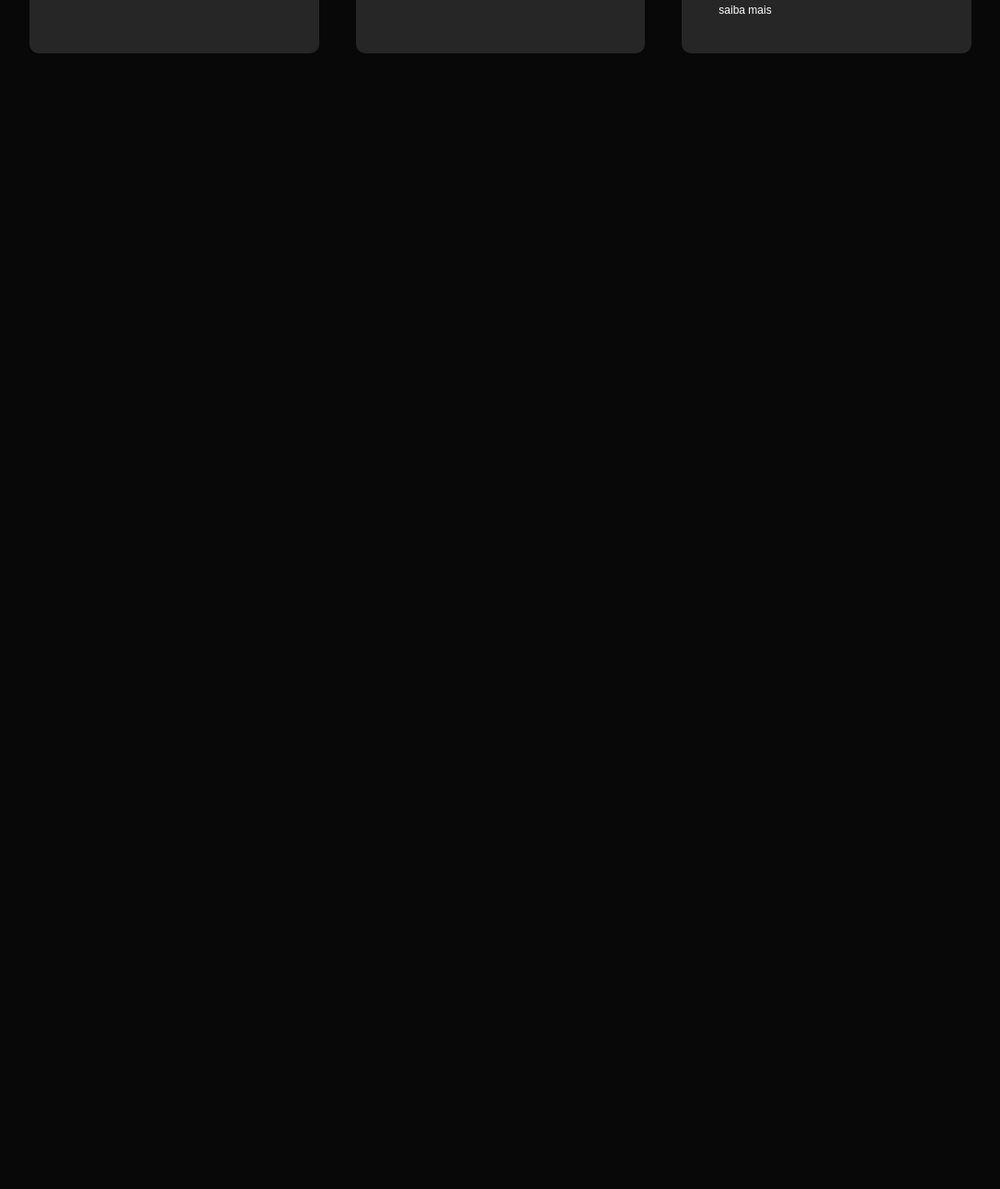
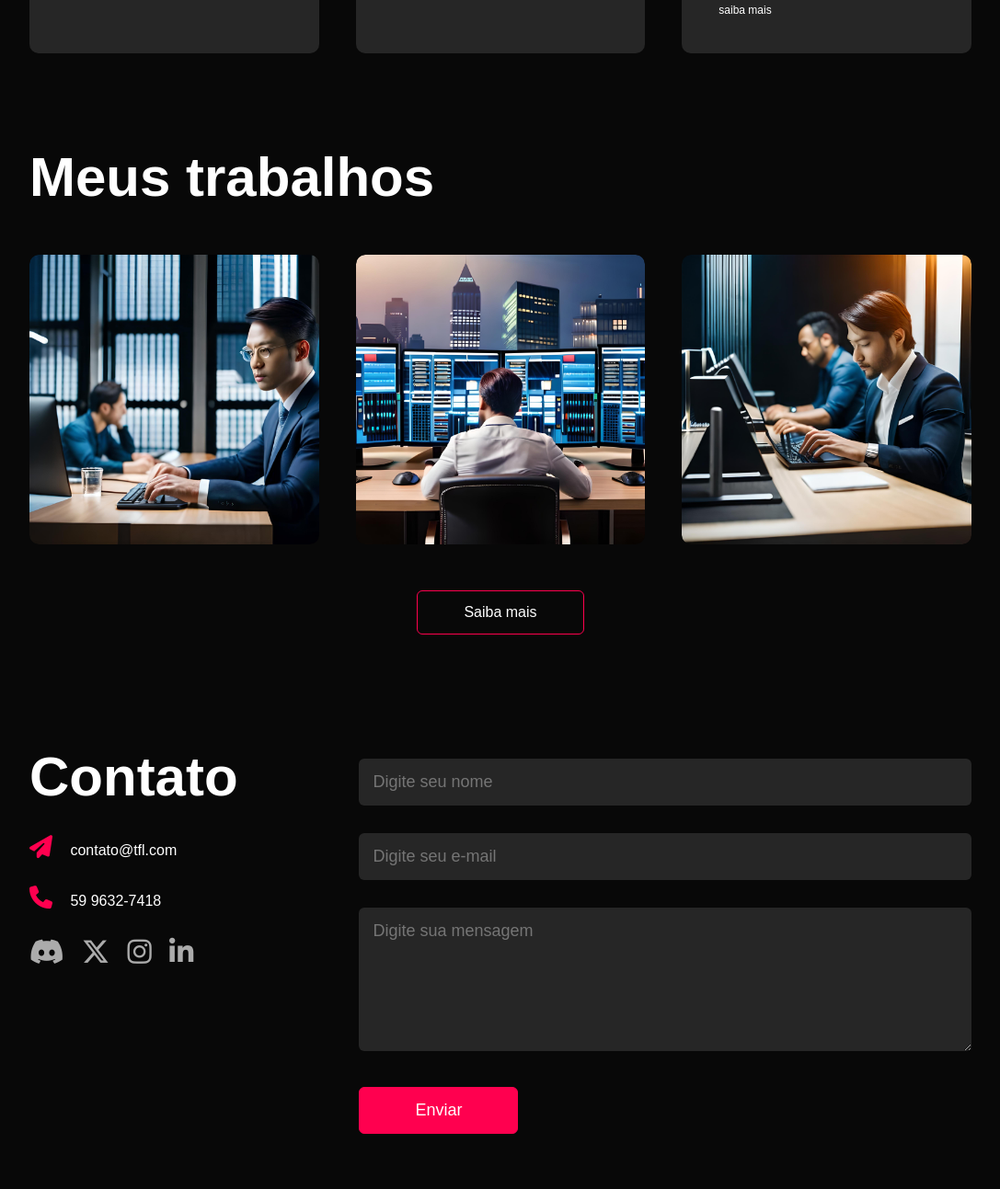
Before and after one commit to atalibaneto/TI36, a PHP site: page / in a window 1280 px wide. Shown: the part 1990-3283 px from the top of the page at 92% size, without its empty margins (96-1183 px from the left). Before the commit the page ends 2048 px from the top, so only its background shows below. Run offline with PHP 8.4, Linux system fonts and the light colour scheme; some libraries are stand-ins or nearby versions.

Commit message:
Aula 13/05/2025 - Portfolio+Contato

```diff
--- a/DesenvolveWEB/portfolio/css/style.css
+++ b/DesenvolveWEB/portfolio/css/style.css
@@ -9,6 +9,7 @@
     --branco: #FFF;
     --magenta: #FF004F;
     --bg-cinza: #262626;
+    --bg-cinza-claro: #ABABAB;
 }
 body {
     background-color: var(--bg-cinza-escuro);
@@ -169,3 +170,130 @@ nav ul li a:hover::after {
     background-color: var(--magenta);
     transform: translateY(-10px);
 }
+/* ******** PORTFÓLIO ******** */
+#portfolio {
+    padding: 50px 0;
+}
+.lista-trabalhos {
+    display: grid;
+    grid-template-columns: repeat(auto-fit, minmax(250px, 1fr));
+    gap: 40px;
+    margin-top: 50px;
+}
+.trabalhos {
+    border-radius: 10px;
+    position: relative;
+    overflow: hidden; /* o conteúdo que ultrapassar os limites do elemento serão ocultados */
+}
+.trabalhos img {
+    width: 100%;
+    border-radius: 10px;
+    display: block;
+    transition: transform 0.5s;
+}
+.layer {
+    width: 100%;
+    height: 0;
+    background: linear-gradient(rgba(0,0,0,0.6), var(--magenta));
+    border-radius: 10px;
+    position: absolute;
+    left: 0;
+    bottom: 0;
+    overflow: hidden;
+    display: flex;
+    align-items: center;
+    justify-content: center;
+    flex-direction: column;
+    padding: 0 40px;
+    text-align: center;
+    transition: height 0.5s;
+}
+.layer h3 {
+    margin-bottom: 20px;
+}
+.layer a {
+    margin-top: 20px;
+    color: var(--magenta);
+    text-decoration: none;
+    font-size: 18px;
+    line-height: 60px;
+    background-color: var(--branco);
+    width: 60px;
+    height: 60px;
+    border-radius: 50%;
+}
+.trabalhos:hover .layer {
+    height: 100%;
+}
+.trabalhos:hover img {
+    transform: scale(1.1);
+}
+.botao {
+    display: block;
+    margin: 50px auto;
+    width: fit-content;
+    border: 1px solid var(--magenta);
+    padding: 14px 50px;
+    border-radius: 6px;
+    text-decoration: none;
+    color: var(--branco);
+    transition: background-color 0.5s;
+}
+.botao:hover {
+    background-color: var(--magenta);
+}
+/* ******** CONTATO ******** */
+.contato_esquerda {
+    flex-basis: 35%;
+}
+.contato_direita {
+    flex-basis: 65%;
+}
+.contato_esquerda p {
+    margin-top: 30px;
+}
+.contato_esquerda p i {
+    font-size: 25px;
+    margin-right: 15px;
+    color: var(--magenta);
+}
+.social {
+    margin-top: 30px;
+}
+.social a {
+    text-decoration: none;
+    font-size: 30px;
+    margin-right: 15px;
+    color: var(--bg-cinza-claro);
+    display: inline-block;
+    transition: transform 0.5s;
+
+}
+.social a:hover {
+    color: var(--magenta);
+    transform: translateY(-5px);
+}
+.contato_direita form {
+    width: 100%;
+}
+form input, form textarea {
+    width: 100%;
+    border: 0;
+    outline: none;
+    background-color: var(--bg-cinza);
+    padding: 15px;
+    margin: 15px 0;
+    color: var(--branco);
+    font-size: 18px;
+    border-radius: 6px;
+}
+form .botao2 {
+    padding: 14px 60px;
+    font-size: 18px;
+    margin-top: 20px;
+    cursor: pointer;
+}
+.botao.botao2 {
+    display: inline-block;
+    background-color: var(--magenta);
+}
--- a/DesenvolveWEB/portfolio/index.html
+++ b/DesenvolveWEB/portfolio/index.html
@@ -94,7 +94,69 @@
             </div>
         </div>
     </div>
-<script>
+    <!-- --------------- PORTFÓLIO --------------- -->
+    <div id="portfolio">
+        <div class="container">
+            <h1 class="subtitulo">Meus trabalhos</h1>
+            <div class="lista-trabalhos">
+                <div class="trabalhos">
+                    <img src="imagens/profissao1.jpg" alt="geração de imagens">
+                    <div class="layer">
+                        <h3>Geração de Imagens</h3>
+                        <p>Lorem ipsum dolor sit amet consectetur adipisicing elit. Consequatur explicabo labore velit.</p>
+                        <a href="#"><i class="fa-solid fa-up-right-from-square"></i></a>
+                    </div>
+                </div>
+                <div class="trabalhos">
+                    <img src="imagens/profissao2.jpg" alt="loja virtual">
+                    <div class="layer">
+                        <h3>Loja Virtual</h3>
+                        <p>Lorem ipsum dolor sit amet consectetur adipisicing elit. Consequatur explicabo labore velit.</p>
+                        <a href="#"><i class="fa-solid fa-up-right-from-square"></i></a>
+                    </div>
+                </div>
+                <div class="trabalhos">
+                    <img src="imagens/profissao3.jpg" alt="criação de APP">
+                    <div class="layer">
+                        <h3>Criação de Apps</h3>
+                        <p>Lorem ipsum dolor sit amet consectetur adipisicing elit. Consequatur explicabo labore velit.</p>
+                        <a href="#"><i class="fa-solid fa-up-right-from-square"></i></a>
+                    </div>
+                </div>
+            </div>
+            <a href="#" class="botao">Saiba mais</a>
+        </div>
+    </div>
+    <!-- --------------- CONTATO --------------- -->
+    <div id="contato">
+        <div class="container">
+            <div class="linha">
+                <div class="contato_esquerda">
+                    <h1 class="subtitulo">Contato</h1>
+                    <p><i class="fa-solid fa-paper-plane"></i> contato@tfl.com</p>
+                    <p><i class="fa-solid fa-phone"></i> 59 9632-7418</p>
+                    <div class="social">
+                        <a href="https://www.discord.com"><i class="fa-brands fa-discord"></i></a>
+                        <a href="https://www.x.com"><i class="fa-brands fa-x-twitter"></i></a>
+                        <a href="https://www.instagram.com"><i class="fa-brands fa-instagram"></i></a>
+                        <a href="https://www.linkedin.com"><i class="fa-brands fa-linkedin-in"></i></a>
+                    </div>
+                </div>
+                <div class="contato_direita">
+                    <form name="#">
+                        <input type="text" name="Nome" id="nome" placeholder="Digite seu nome" required>
+                        <input type="email" name="Email" id="email" placeholder="Digite seu e-mail" required>
+                        <textarea name="Mensagem" rows="6" placeholder="Digite sua mensagem" required></textarea>
+                        <button type="submit" class="botao botao2">Enviar</button>
+                    </form>
+                </div>
+            </div>
+        </div>
+    </div>
+
+
+
+    <script>
     var abaLinks = document.getElementsByClassName("aba-links");
     var abaConteudos = document.getElementsByClassName("aba-conteudos");
         function abriraba(abaNome) {
```
